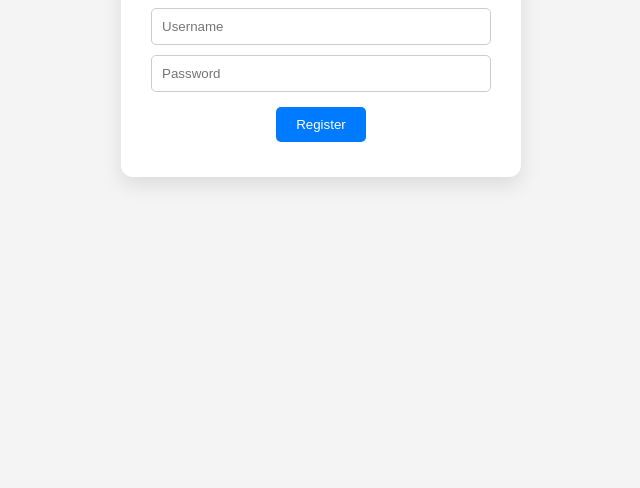
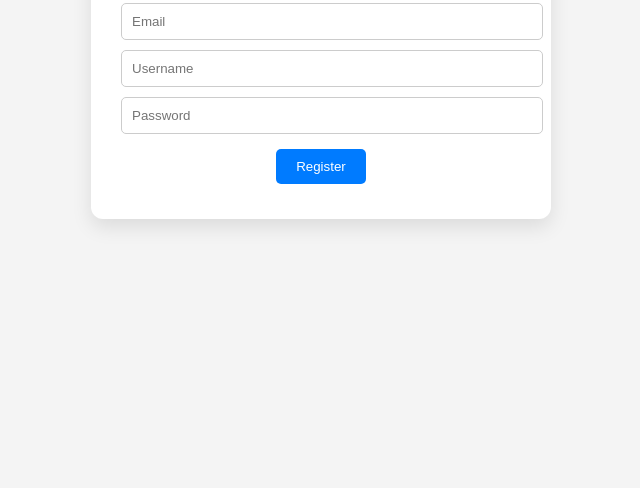
Before and after one commit to N2RSolaceDev/hostnet2, a website: page public/register.html in a window 1280 px wide. Shown: the part 368-856 px from the top of the page, without its empty margins (319-959 px from the left). Before the commit the page ends 800 px from the top, so only its background shows below. Drawn offline with Linux system fonts and the light colour scheme.

Commit message:
Update register.html

```diff
--- a/public/register.html
+++ b/public/register.html
@@ -4,7 +4,47 @@
   <meta charset="UTF-8" />
   <meta name="viewport" content="width=device-width, initial-scale=1.0"/>
   <title>Register - Hostnet</title>
-  <link rel="stylesheet" href="style.css" />
+  <style>
+    body {
+      font-family: 'Segoe UI', Tahoma, Geneva, Verdana, sans-serif;
+      background-color: #f4f4f4;
+      color: #333;
+      display: flex;
+      justify-content: center;
+      align-items: center;
+      height: 100vh;
+      padding: 20px;
+    }
+
+    .container {
+      background: white;
+      padding: 30px;
+      border-radius: 12px;
+      text-align: center;
+      max-width: 400px;
+      width: 100%;
+      box-shadow: 0 8px 20px rgba(0,0,0,0.1);
+    }
+
+    input {
+      display: block;
+      width: 100%;
+      margin: 10px 0;
+      padding: 10px;
+      border-radius: 5px;
+      border: 1px solid #ccc;
+    }
+
+    button {
+      margin: 5px;
+      padding: 10px 20px;
+      border: none;
+      border-radius: 5px;
+      background-color: #007bff;
+      color: white;
+      cursor: pointer;
+    }
+  </style>
 </head>
 <body>
   <div class="container">
```
